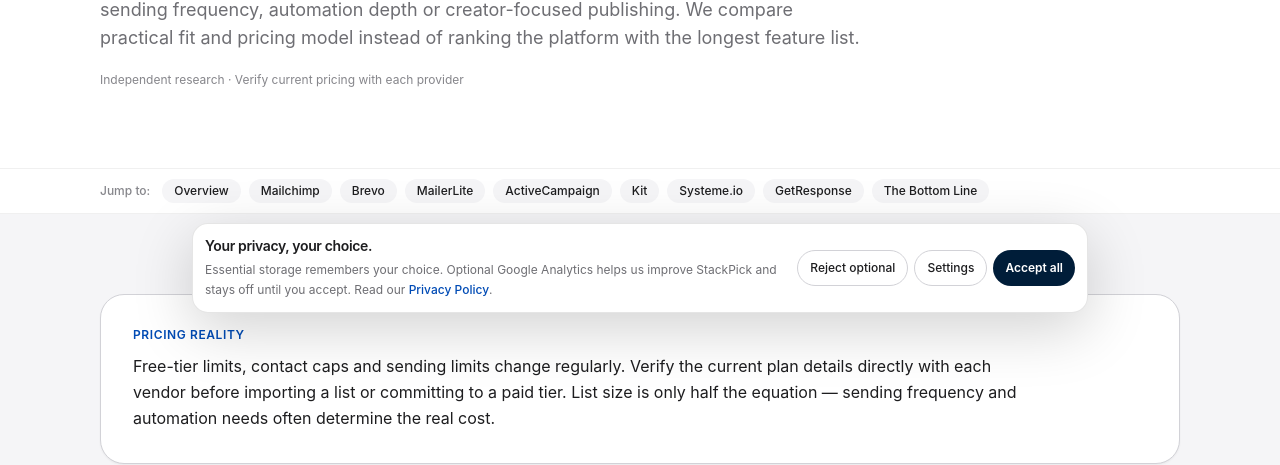
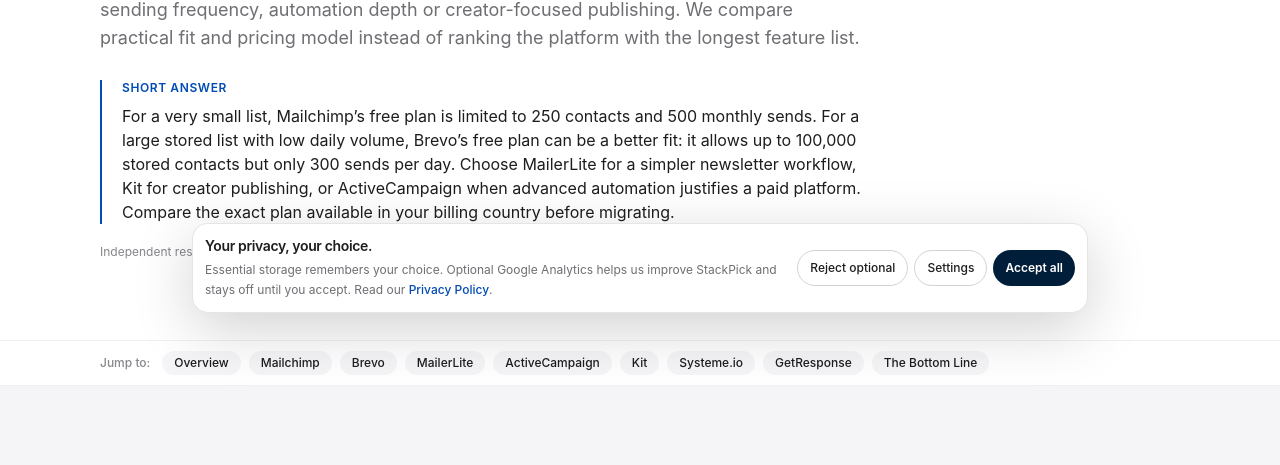
Before and after one commit to LinukaBandara/StackPick, a Next.js app: page /best/email-marketing-software in a window 1280 px wide. Shown: the part 463-928 px from the top of the page. Built offline with nearby package versions, Linux system fonts and the light colour scheme; no server answers.

Commit message:
Improve email marketing guide with verified free-plan limits

```diff
--- a/app/best/email-marketing-software/page.tsx
+++ b/app/best/email-marketing-software/page.tsx
@@ -14,22 +14,23 @@ export default function EmailMarketingSoftwarePage() {
       title="Best Email Marketing Software for Small Business"
       slug="email-marketing-software"
       intro="The right email platform depends heavily on what drives your cost: contact-list size, sending frequency, automation depth or creator-focused publishing. We compare practical fit and pricing model instead of ranking the platform with the longest feature list."
-      pricingNote="Free-tier limits, contact caps and sending limits change regularly. Verify the current plan details directly with each vendor before importing a list or committing to a paid tier. List size is only half the equation — sending frequency and automation needs often determine the real cost."
+      quickAnswer="For a very small list, Mailchimp’s free plan is limited to 250 contacts and 500 monthly sends. For a large stored list with low daily volume, Brevo’s free plan can be a better fit: it allows up to 100,000 stored contacts but only 300 sends per day. Choose MailerLite for a simpler newsletter workflow, Kit for creator publishing, or ActiveCampaign when advanced automation justifies a paid platform. Compare the exact plan available in your billing country before migrating."
+      pricingNote="Plan details checked 7 November 2026 against vendor documentation. Mailchimp and Brevo limits below are the published free-plan limits reviewed for this guide; vendors can change eligibility, features and prices. Prices, taxes, currencies and payment options may vary by billing country. Confirm the live terms for your country before importing a list or committing to a paid tier. List size is only half the equation — sending frequency and automation needs often determine the real cost."
       tools={[
         {
           name: "Mailchimp",
           bestFor: "First-time senders who want a familiar, well-documented platform",
           freeOption:
-            "A limited free offering may be available for small lists. Confirm current contact and send limits on the official pricing page before relying on it.",
+            "The vendor’s published Free plan includes up to 250 contacts and 500 email sends per month, with a 250-send daily cap. Sending pauses when the free contact or send limit is reached. This is a small-list starter tier, not a generous free newsletter plan.",
           tradeoff:
             "Familiar workflows and broad documentation are useful for beginners. List-based pricing can become expensive as an audience grows, so compare total cost at your expected list size.",
-          url: "https://mailchimp.com/",
+          url: "https://mailchimp.com/pricing/marketing/",
         },
         {
           name: "Brevo",
           bestFor: "Businesses with larger contact lists but modest sending frequency",
           freeOption:
-            "Brevo’s official plan documentation currently lists its Free plan with up to 100,000 stored contacts but only 300 email sends per day; marketing automation is limited to up to 2,000 contacts. Stored contacts are not the same as send capacity, so this can suit a large, lightly contacted list but not a high-frequency newsletter. Recheck the live terms before signup.",
+            "Brevo’s published Free plan allows up to 100,000 stored contacts and 300 email sends per day; marketing automation is limited to up to 2,000 contacts. Stored contacts are not the same as send capacity, so this can suit a large, lightly contacted list but not a high-frequency newsletter. Check the linked plan documentation for current terms before signup.",
           tradeoff:
             "A volume-oriented pricing model can work well for large lists that do not send constantly. Frequent campaigns can change the cost calculation, so model your actual send volume.",
           url: "https://help.brevo.com/hc/en-us/articles/208589409-About-Brevo-s-pricing-plans",
```
